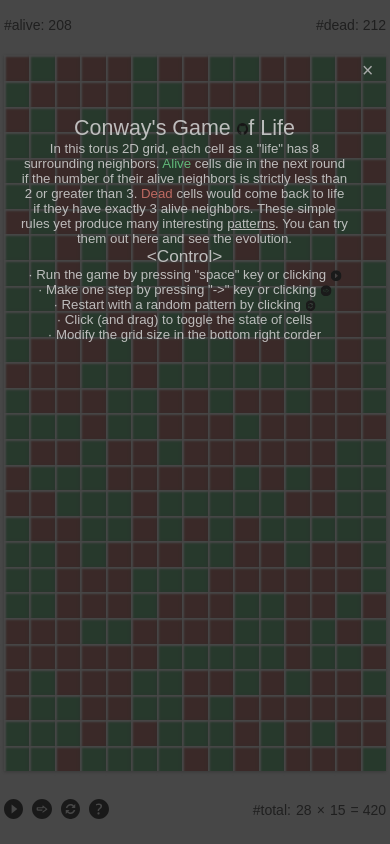
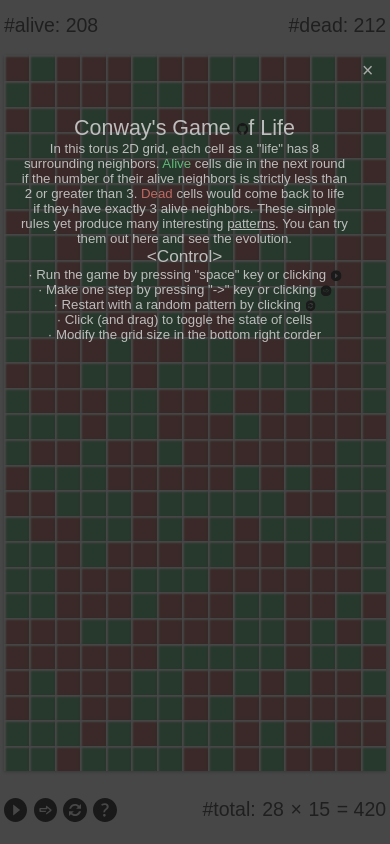
Before and after one commit to kumom/Conways, a plain HTML site: page index.html in a window 390 px wide. Drawn offline with Linux system fonts and the light colour scheme; a web font is replaced by a local one.

Commit message:
adjust font size

```diff
--- a/css/conways.css
+++ b/css/conways.css
@@ -18,7 +18,7 @@
   grid-auto-flow: column;
   gap: 1% 0;
   font-family: "Baloo Da", sans-serif;
-  height: 100vh;
+  height: 100%;
   color: rgba(43, 43, 43, 0.94);
   background: hsla(0, 0%, 100%, 0.872);
   padding: 1%;
@@ -31,7 +31,7 @@
   grid: 1fr / 1fr 1fr;
   grid-auto-flow: row;
   align-items: center;
-  font-size: 3.6vmin;
+  font-size: 5vmin;
 }
 
 #alive {
@@ -60,7 +60,6 @@
   grid: 1fr / 1fr 1fr;
   grid-auto-flow: row;
   align-items: center;
-  font-size: 3vh;
 }
 
 #control-button-container {
@@ -73,7 +72,7 @@
   z-index: -100;
   margin-top: 1vmin;
   margin-right: 0.5vmin;
-  width: 5vmin;
+  width: 6vmin;
 }
 
 .active-button {
@@ -86,7 +85,7 @@
 }
 
 #total {
-  font-size: 3.6vmin;
+  font-size: 5vmin;
   justify-self: end;
 }
 
@@ -215,8 +214,4 @@
   #modal-content {
     font-size: 3.4vmin;
   }
-  /* prevents overflow for mobile devices */
-  body {
-    max-height: 100%;
-  }
 }
```
